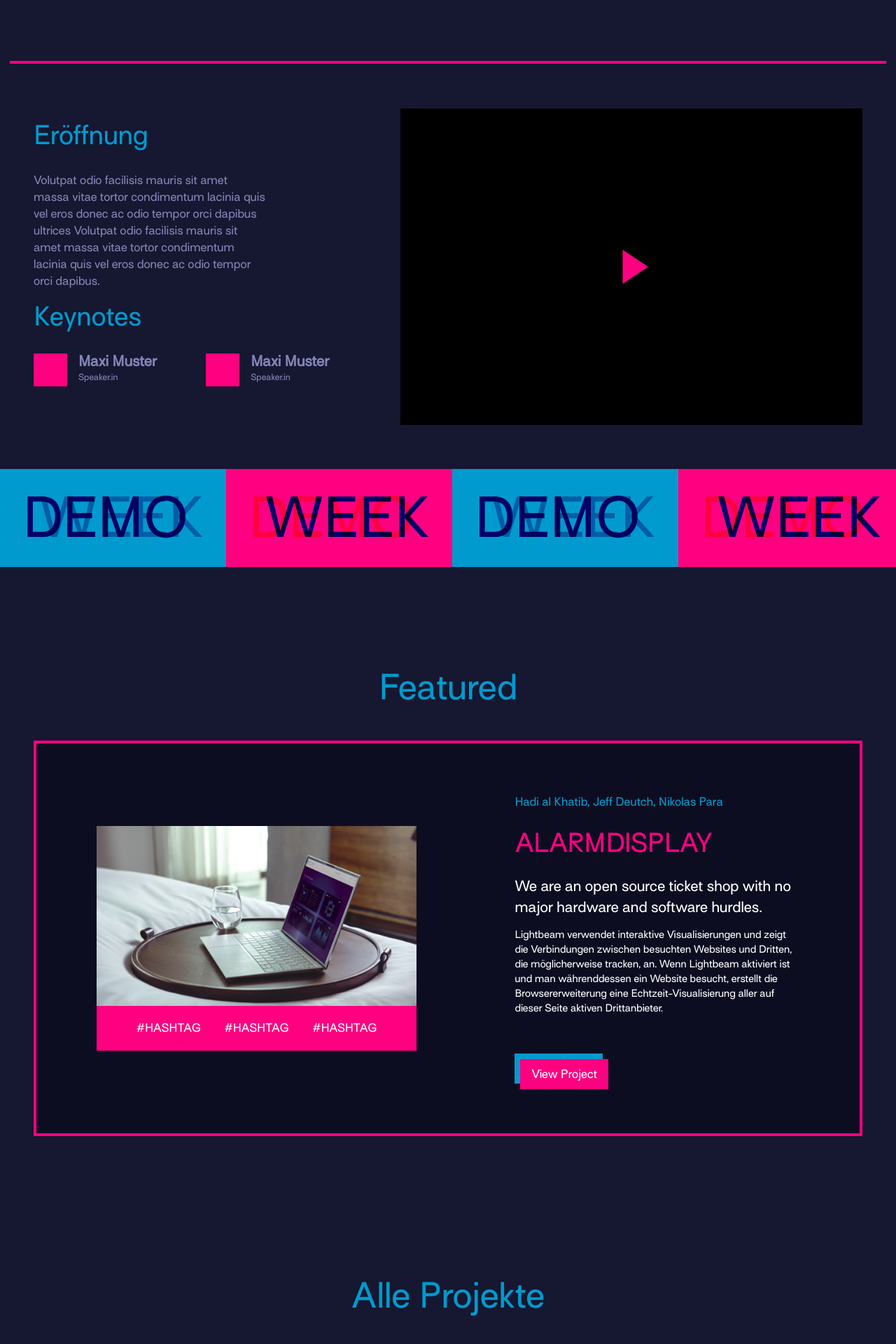
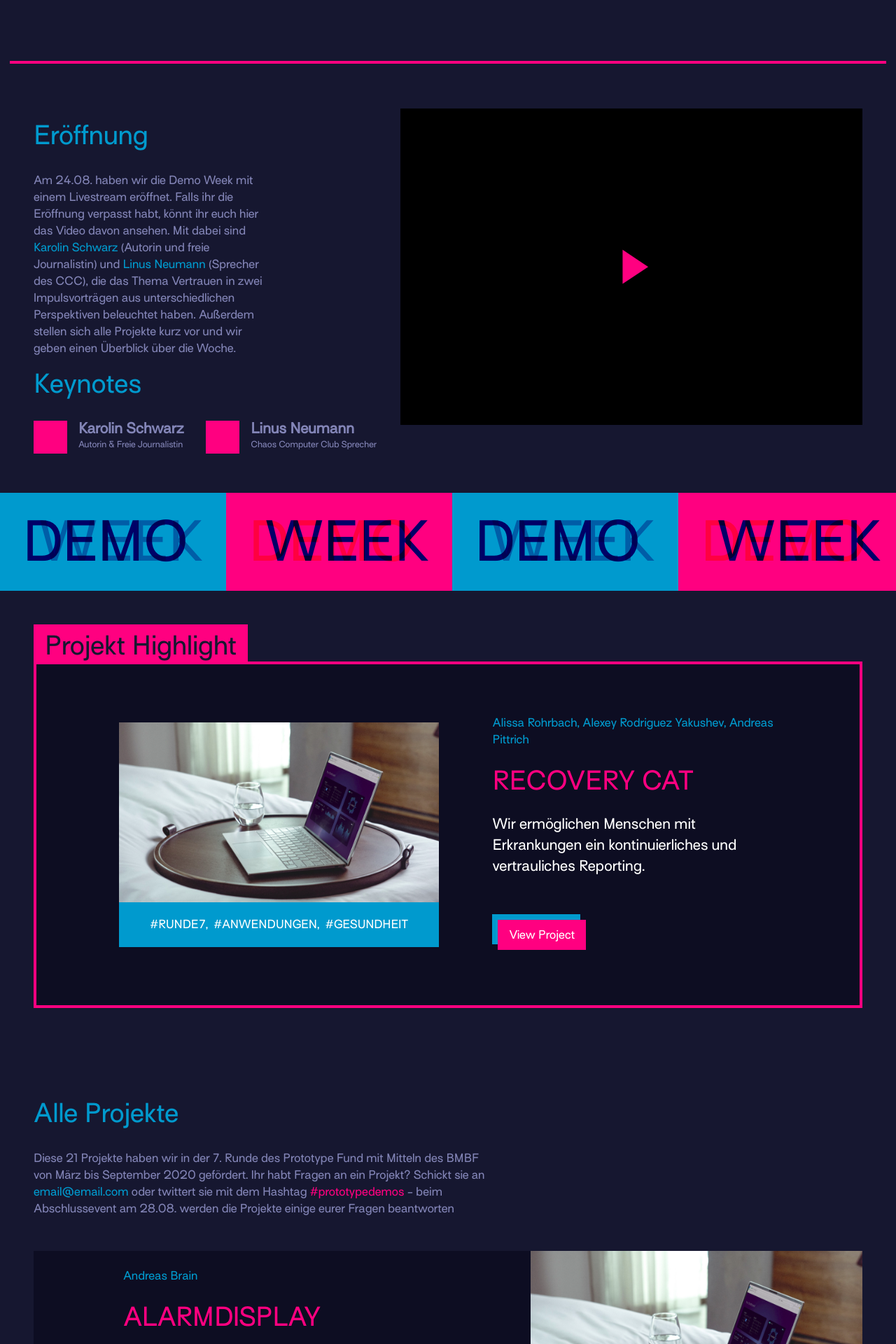
Before and after one commit to prototypefund/demo-week-2020, a Jekyll site: the page built from index.md, in a window 1280 px wide. Shown: the part 1025-2945 px from the top of the page at 70% size. Built offline with Jekyll 4.4.1, drawn with Linux system fonts in a browser that asks for light colours; some of the changed text lies outside the part shown.

Commit message:
Adds content for landing page

```diff
--- a/_layouts/landing.html
+++ b/_layouts/landing.html
@@ -47,24 +47,29 @@ layout: default
 <div class="flex-container video-container container justify-between">
   <div class="description">
     <h2>Eröffnung</h2>
-    <p>Volutpat odio facilisis mauris sit amet massa vitae tortor condimentum lacinia
-      quis vel eros donec ac odio tempor orci dapibus ultrices Volutpat odio facilisis
-      mauris sit amet massa vitae tortor condimentum lacinia quis vel eros donec ac
-      odio tempor orci dapibus.</p>
+    <p>Am 24.08. haben wir die Demo Week mit einem Livestream eröffnet.
+      Falls ihr die Eröffnung verpasst habt, könnt ihr euch hier das Video
+      davon ansehen. Mit dabei sind
+      <a href="">Karolin Schwarz</a>
+      (Autorin und freie Journalistin) und
+      <a href="">Linus Neumann</a>
+      (Sprecher des CCC), die das Thema Vertrauen in zwei Impulsvorträgen
+      aus unterschiedlichen Perspektiven beleuchtet haben. Außerdem stellen
+      sich alle Projekte kurz vor und wir geben einen Überblick über die Woche.</p>
     <h2>Keynotes</h2>
     <div class="flex-container justify-start">
       <div class="speaker flex-container justify-start align-center">
         <img src="/assets/images/speaker.png" />
         <div class="speaker-details">
-          <h4>Maxi Muster</h4>
-          <small>Speaker.in</small>
+          <h4>Karolin Schwarz</h4>
+          <small>Autorin & Freie Journalistin</small>
         </div>
       </div>
       <div class="speaker flex-container justify-start align-center">
         <img src="/assets/images/speaker.png" />
         <div class="speaker-details">
-          <h4>Maxi Muster</h4>
-          <small>Speaker.in</small>
+          <h4>Linus Neumann</h4>
+          <small>Chaos Computer Club Sprecher</small>
         </div>
       </div>
     </div>
@@ -74,41 +79,63 @@ layout: default
   </div>
 </div>
 {% include separator.html %}
+{% assign featured_project = site.projects | sample: 2 %}
 <div class="featured-projects container">
-  <h2 class="title">
-    Featured
-  </h2>
+  <span class="featured-title">
+    Projekt Highlight
+  </span>
   <div class="flex-container project justify-around align-center">
     <div class="project-image">
       <img src="/assets/images/project_img_placeholder.png" />
       <div class="hashtags">
-        <span>#HASHTAG</span><span>#HASHTAG</span><span>#HASHTAG</span>
+        {% for hashtag in featured_project[0].tags %}
+          <span>#{{ hashtag }}</span>
+        {% endfor %}
       </div>
     </div>
     <div class="project-details">
       <div class="project-authors">
-        <a href="">Hadi al Khatib,</a> <a href="">Jeff Deutch,</a> <a href="">Nikolas Para</a>
-        <h2 class="project-title">ALARMDISPLAY</h2>
+        {% for author in featured_project[0].authors %}
+          <a {% if author.link %}href="{{ author.link }}"{% endif %}>
+            {{ author.author }}{% if forloop.last != true %}, {% endif %}
+          </a>
+        {% endfor %}
+      </div>
+      <h2 class="project-title">{{ featured_project[0].title }}</h2>
       <p class="project-brief">
-          We are an open source ticket shop with no major hardware and software hurdles.
+        {{ featured_project[0].brief }}
       </p>
       <p class="project-description">
-          Lightbeam verwendet interaktive Visualisierungen und zeigt die Verbindungen
-          zwischen besuchten Websites und Dritten, die möglicherweise tracken, an.
-          Wenn Lightbeam aktiviert ist und man währenddessen ein Website besucht,
-          erstellt die Browsererweiterung eine Echtzeit-Visualisierung aller auf dieser
-          Seite aktiven Drittanbieter.
+        {{ featured_project[0].description }}
       </p>
-        <a href="" class="btn project-btn">View Project</a>
-      </div>
+      <a href="{{ featured_project[0].url }}" class="btn project-btn">View Project</a>
     </div>
   </div>
 </div>
 <div class="container">
-  <h2 class="title">Alle Projekte</h2>
+  <h2 class="text-left">Alle Projekte</h2>
+  <p class="text-left project-section-desc">
+    Diese 21 Projekte haben wir in der 7. Runde des Prototype Fund mit Mitteln des BMBF
+    von März bis September 2020 gefördert. Ihr habt Fragen an ein Projekt? Schickt sie an
+    <a href="">email@email.com</a> oder twittert sie mit dem Hashtag
+    <span class="hashtag">#prototypedemos</span> - beim
+    Abschlussevent am 28.08. werden die Projekte einige eurer Fragen beantworten
+  </p>
   {% for project in site.projects %}
     {% assign mod = forloop.index | modulo: 2 %}
     <div class="flex-container project {% if mod == 1%}inverse{% endif %} justify-between">
+      <div class="project-image">
+        {% if project.image %}
+          <img src="{{ project.image }}" />
+        {% else %}
+          <img src="/assets/images/project_img_placeholder.png" />
+        {% endif %}
+        <div class="hashtags">
+          {% for hashtag in project.tags %}
+            <span>#{{ hashtag }}</span>
+          {% endfor %}
+        </div>
+      </div>
       <div class="project-details">
         <div class="project-authors">
           {% for author in project.authors %}
@@ -116,6 +143,7 @@ layout: default
               {{ author.author }}{% if forloop.last != true %}, {% endif %}
             </a>
           {% endfor %}
+        </div>
         <h2 class="project-title">
           {{ project.title }}
         </h2>
@@ -123,15 +151,6 @@ layout: default
           {{ project.brief }}
         </p>
         <a href="{{ project.url }}" class="btn project-btn">View Project</a>
-        </div>
-      </div>
-      <div class="project-image">
-        <img src="/assets/images/project_img_placeholder.png" />
-        <div class="hashtags">
-          {% for hashtag in project.tags %}
-            <span>#{{ hashtag }}</span>
-          {% endfor %}
-        </div>
       </div>
     </div>
   {% endfor %}
--- a/_sass/_landing.scss
+++ b/_sass/_landing.scss
@@ -64,7 +64,7 @@
       max-width: 100%;
     }
     .hashtags {
-      background-color: $neon_pink;
+      background-color: $neon_blue;
       color: $white;
       padding: 1.25rem 2.5rem;
       display: flex;
@@ -79,12 +79,13 @@
   }
 
   .project-details {
-    padding: 1.5rem 0;
+    padding: 1.5rem 0 2.5rem;
     max-width: 30%;
-    margin-left: 8rem;
+    margin-right: 8rem;
 
     @at-root .featured-projects #{&} {
       max-width: none;
+      margin-right: 0;
     }
   }
 
@@ -107,11 +108,11 @@
 
   &.inverse {
     .hashtags {
-      background-color: $neon_blue;
+      background-color: $neon_pink;
     }
     .project-details {
-      margin-left: 0;
-      margin-right: 8rem;
+      margin-left: 8rem;
+      margin-right: 0;
     }
   }
 }
--- a/_sass/_typography.scss
+++ b/_sass/_typography.scss
@@ -52,7 +52,6 @@ small {
   line-height: $font_xs * 1.25;
 }
 
-
 h1, h2, h3 {
   color: $neon_blue;
   font-weight: normal;
@@ -79,7 +78,10 @@ h2 {
   &.project-title {
     color: $neon_pink;
     margin: 1.5rem 0;
+    word-break: break-all;
   }
+
+
 }
 
 h3 {
@@ -93,6 +95,28 @@ h4 {
   margin: 0;
 }
 
+span.featured-title {
+  margin-bottom: 0;
+  font-size: $font_4xl;
+  line-height: $font_4xl * 1.25;
+  margin-top: 1rem;
+  background: $neon_pink;
+  color: #161730;
+  padding: 0.5rem 1rem 0.1rem;
+}
+
+.text-left {
+  text-align: left;
+}
+
+.project-section-desc {
+  max-width: 655px;
+  margin-bottom: 3rem;
+
+  span.hashtag {
+    color: $neon_pink;
+  }
+}
 
 .project-body {
   max-width: 750px;
--- /dev/null
+++ b/assets/js/randomFeaturedProject.js
@@ -0,0 +1,37 @@
+function getRandomProject() {
+  return projects[Math.floor(Math.random() * projects.length)];
+}
+
+function renderProject(project) {
+  var featuredContainer = document.querySelector(".featured-projects");
+  featuredContainer.querySelector(".project-title").innerText = project.title;
+  featuredContainer.querySelector(".project-brief").innerText = project.brief;
+  featuredContainer.querySelector(".project-description").innerText = project.description || "";
+  featuredContainer.querySelector(".project-btn").href = project.url;
+
+  var authorHTML = "";
+  project.authors.forEach((author, index) => {
+    if (author.link) {
+      authorHTML += '<a href="'+author.link+'">'+author.author;
+    } else {
+      authorHTML += '<a>'+author.author;
+    }
+
+    if (index < project.authors.length - 1) {
+      authorHTML += ', </a>';
+    } else {
+      authorHTML += '</a>';
+    }
+  });
+  featuredContainer.querySelector(".project-authors").innerHTML = authorHTML;
+
+  var hashtagHTML = "";
+  project.tags.forEach(hashtag => {
+    hashtagHTML += '<span>#'+hashtag+'</span>';
+  });
+  featuredContainer.querySelector(".hashtags").innerHTML = hashtagHTML;
+}
+
+window.onload = function() {
+  renderProject(getRandomProject());
+}
```
Also changed, not shown: other parts of _layouts/landing.html (+4 -0 lines), _layouts/project.html (+22 -14 lines). Lines whose indentation alone changed are shown as unchanged.
